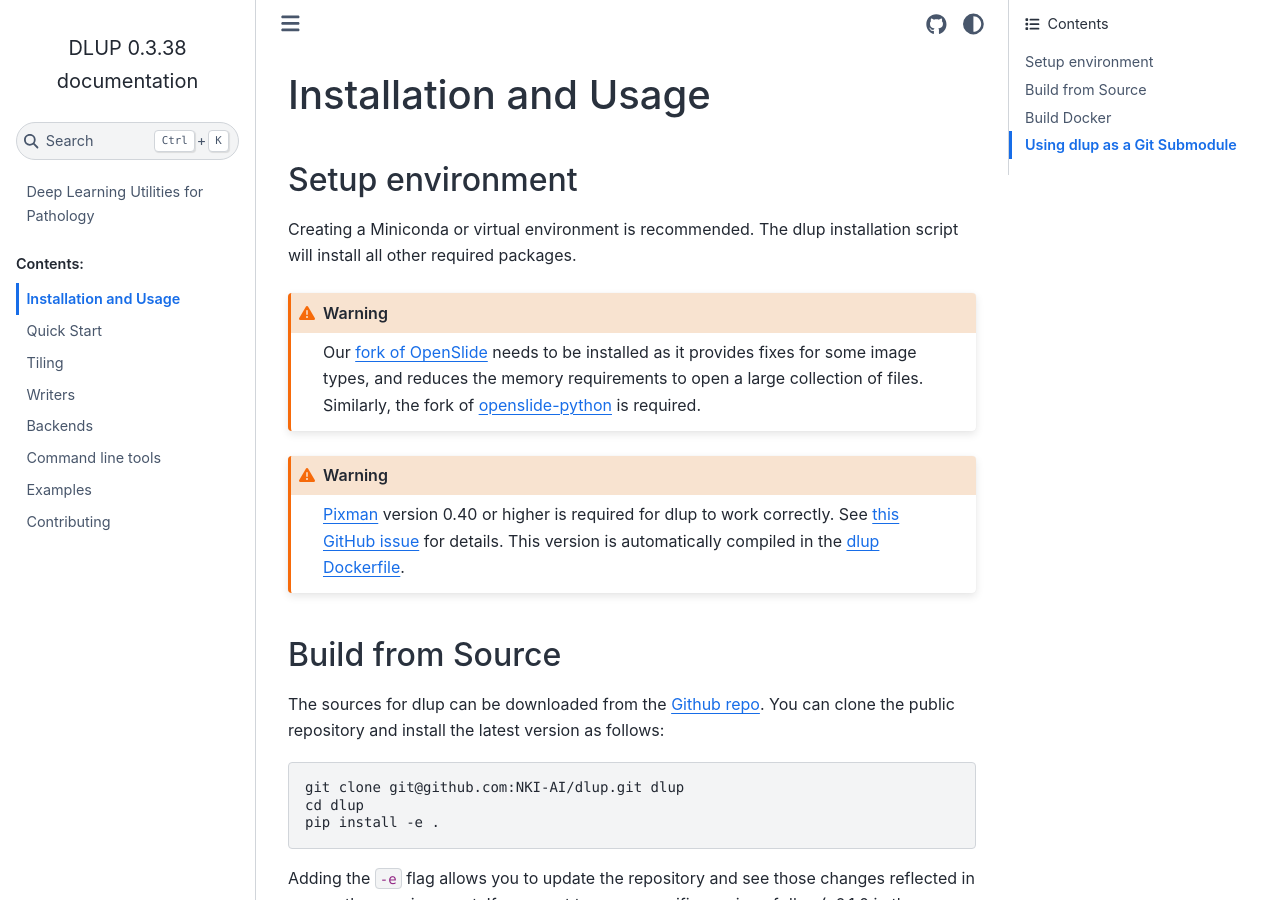
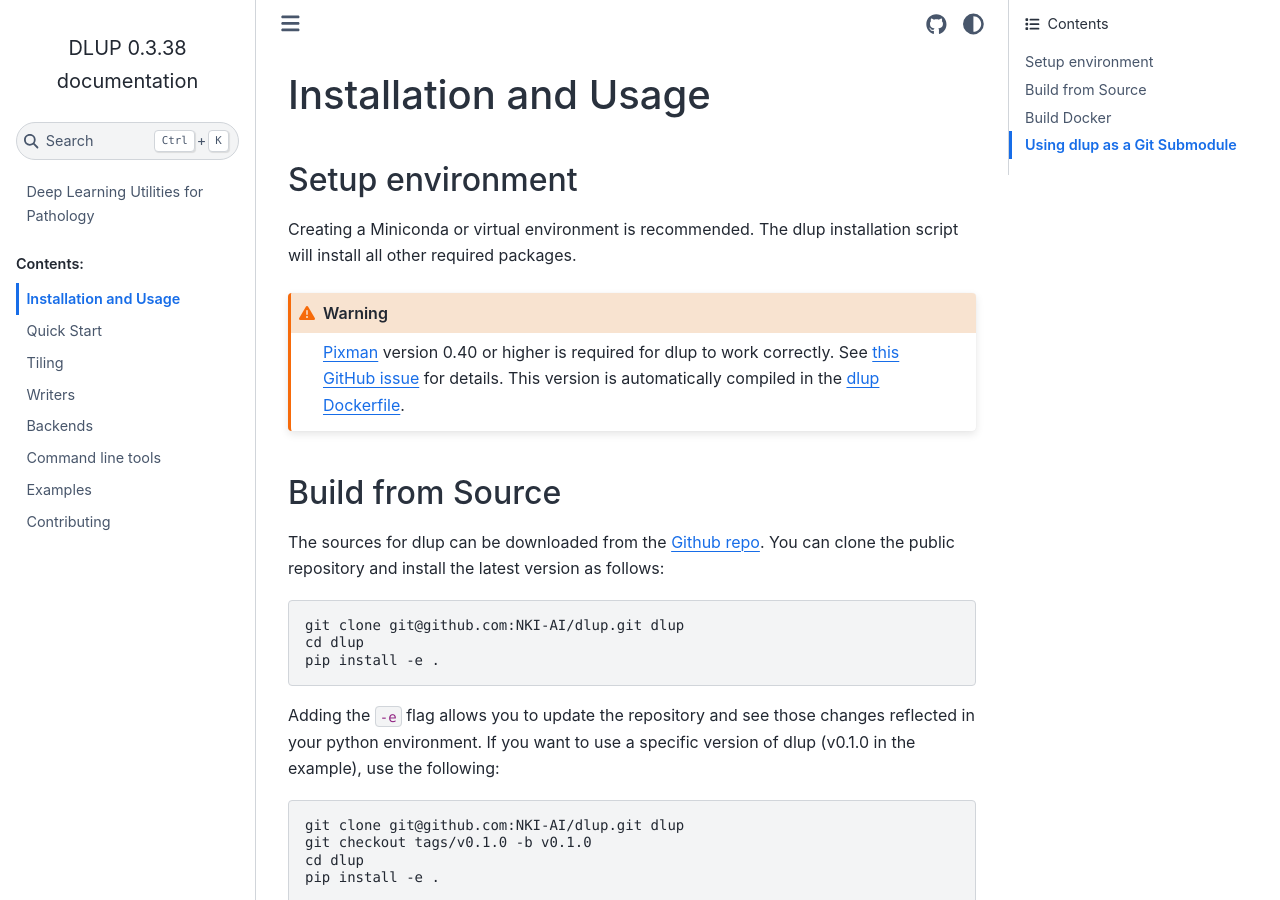
Before and after one commit to NKI-AI/dlup, a Sphinx documentation site: the page built from docs/installation.rst, in a window 1280 px wide and 900 px high. Built offline with Sphinx 7.4.7 and the Sphinx Book theme 1.1.4, drawn with Linux system fonts in a browser that asks for light colours; pages that are not in the unit, such as notebooks, are missing from menus.

Commit message:
Remove warning about OpenSlide in docs

```diff
--- a/docs/installation.rst
+++ b/docs/installation.rst
@@ -9,11 +9,6 @@
 -----------------
 Creating a Miniconda or virtual environment is recommended. The dlup installation script will
 install all other required packages.
-
-.. warning::
-    Our `fork of OpenSlide`_ needs to be installed as it provides fixes for some image types, and
-    reduces the memory requirements to open a large collection of files.
-    Similarly, the fork of `openslide-python`_ is required.
 
 .. warning::
     `Pixman`_ version 0.40 or higher is required for dlup to work correctly.
```
